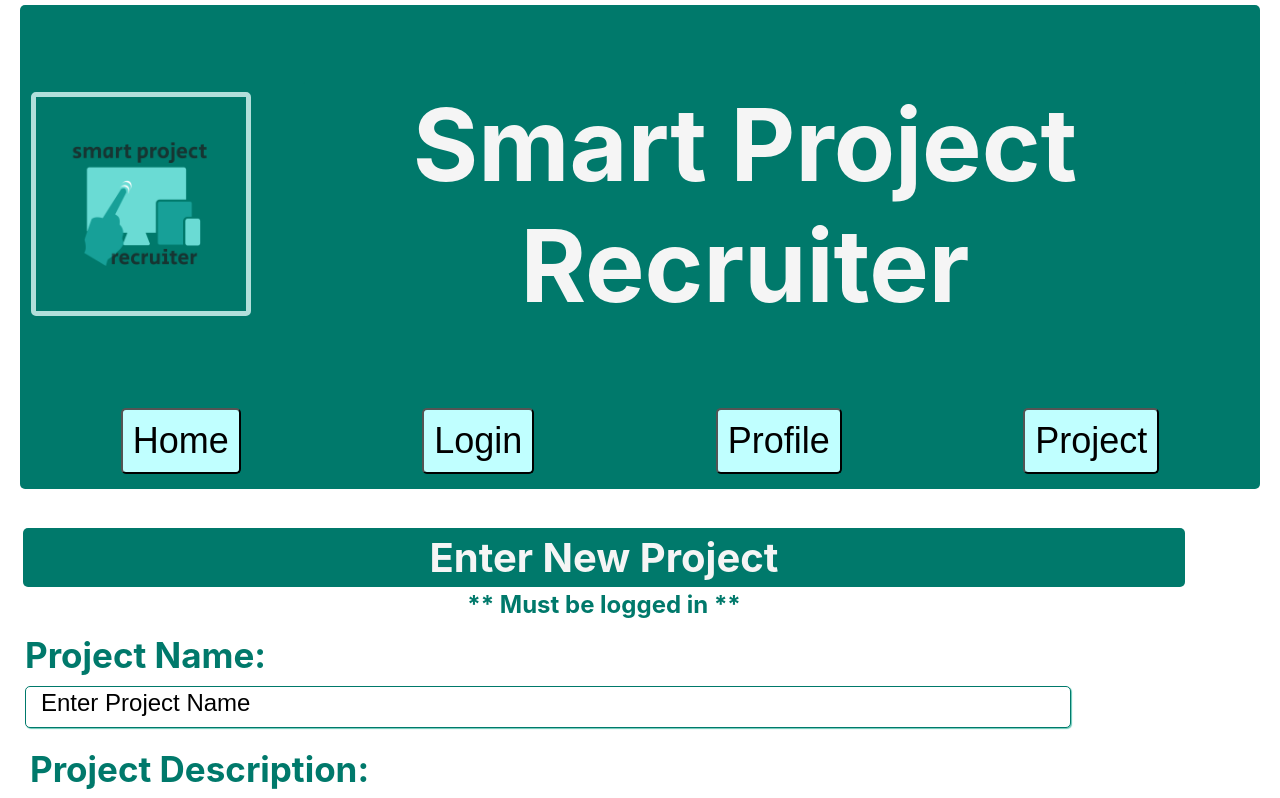
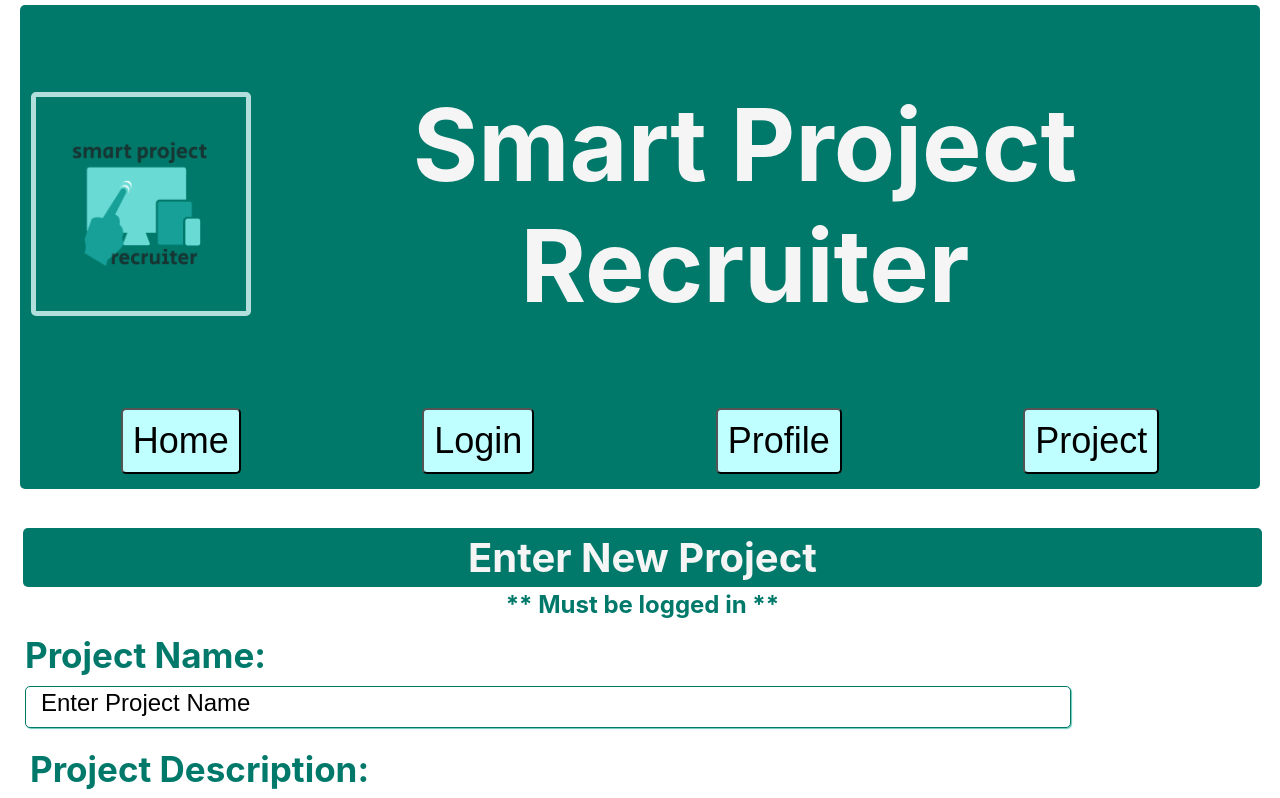
Before and after one commit to bdcii/Project-Enlistment, a React (Create React App) app in the folder client/: page /projectform in a window 1280 px wide. Shown: the top 798 px of the page. Built offline with nearby package versions, Linux system fonts and the light colour scheme; no server answers; the HTML template or start-up script is replaced by a standard one.

Commit message:
Adjust media queries for ProjectForm

```diff
--- a/client/src/pages/Project/newProject/ProjectForm.css
+++ b/client/src/pages/Project/newProject/ProjectForm.css
@@ -64,11 +64,17 @@ button {
     background-color: rgb(192, 255, 255);
 }
 
+@media only screen and (min-width: 500px) {
+    .enterProject {
+        width: 91vw;
+    }
+}
+
 @media only screen and (min-width: 600px) {
 
     .enterProject {
         font-size: 40px;
-        width: 90vw;
+        width: 92vw;
     }
 
     .loginAlert {
@@ -89,3 +95,21 @@ button {
         font-size: 28px;
     }
 }
+
+@media only screen and (min-width: 700px) {
+    .enterProject {
+        width: 93vw;
+    }
+}
+
+@media only screen and (min-width: 1000px) {
+    .enterProject {
+        width: 95vw;
+    }
+}
+
+@media only screen and (min-width: 1200px) {
+    .enterProject {
+        width: 96vw;
+    }
+}
```
